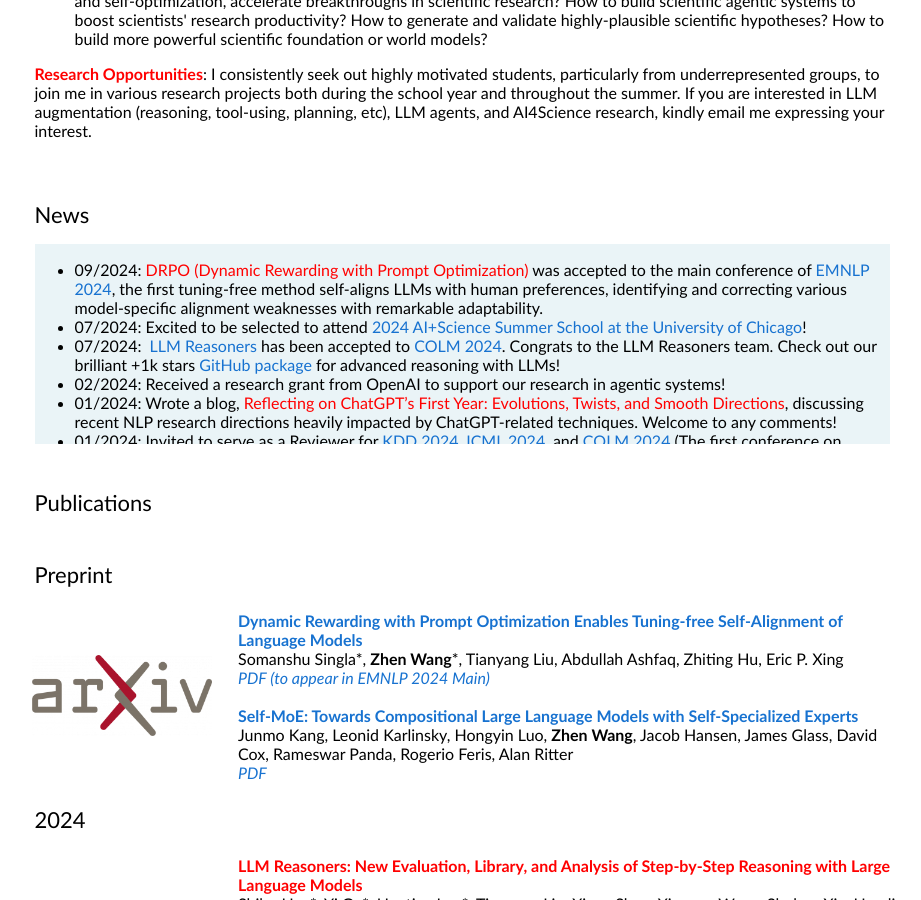
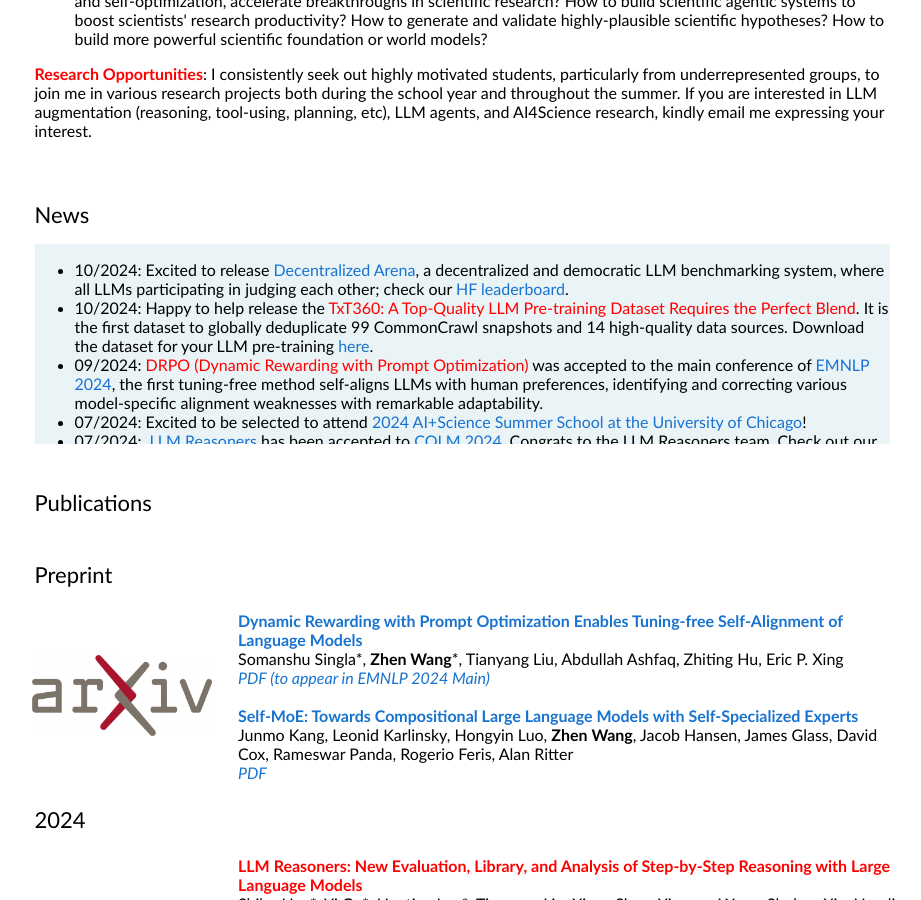
Before and after one commit to zhenwang9102/zhenwang9102.github.io, a Jekyll site: the page built from _posts/2019-06-02-venue.markdown, in a window 1280 px wide and 900 px high, scrolled down 778 px. Shown: the whole window, without its empty margins (178-1099 px from the left). Built offline with Jekyll 4.4.1, drawn with Linux system fonts in a browser that asks for light colours.

Commit message:
Update default.html

```diff
--- a/_layouts/default.html
+++ b/_layouts/default.html
@@ -119,6 +119,12 @@
               <p></p>
               <div class="listbox">
                  <ul>
+                 <li>
+                   10/2024: Excited to release <a href="https://de-arena.maitrix.org/">Decentralized Arena</a>, a decentralized and democratic LLM benchmarking system, where all LLMs participating in judging each other; check our <a href="https://huggingface.co/spaces/LLM360/de-arena">HF leaderboard</a>.
+                 </li>
+                 <li>
+                   10/2024: Happy to help release the <a href="https://huggingface.co/spaces/LLM360/TxT360" style="color:red">TxT360: A Top-Quality LLM Pre-training Dataset Requires the Perfect Blend</a>. It is the first dataset to globally deduplicate 99 CommonCrawl snapshots and 14 high-quality data sources. Download the dataset for your LLM pre-training <a href="https://huggingface.co/datasets/LLM360/TxT360">here</a>.
+                 </li>
                  <li>
                    09/2024: <a style="color:red">DRPO (Dynamic Rewarding with Prompt Optimization)</a> was accepted to the main conference of <a href="https://2024.emnlp.org/">EMNLP 2024</a>, the first tuning-free method self-aligns LLMs with human preferences, identifying and correcting various model-specific alignment weaknesses with remarkable adaptability.
                  </li>
```
